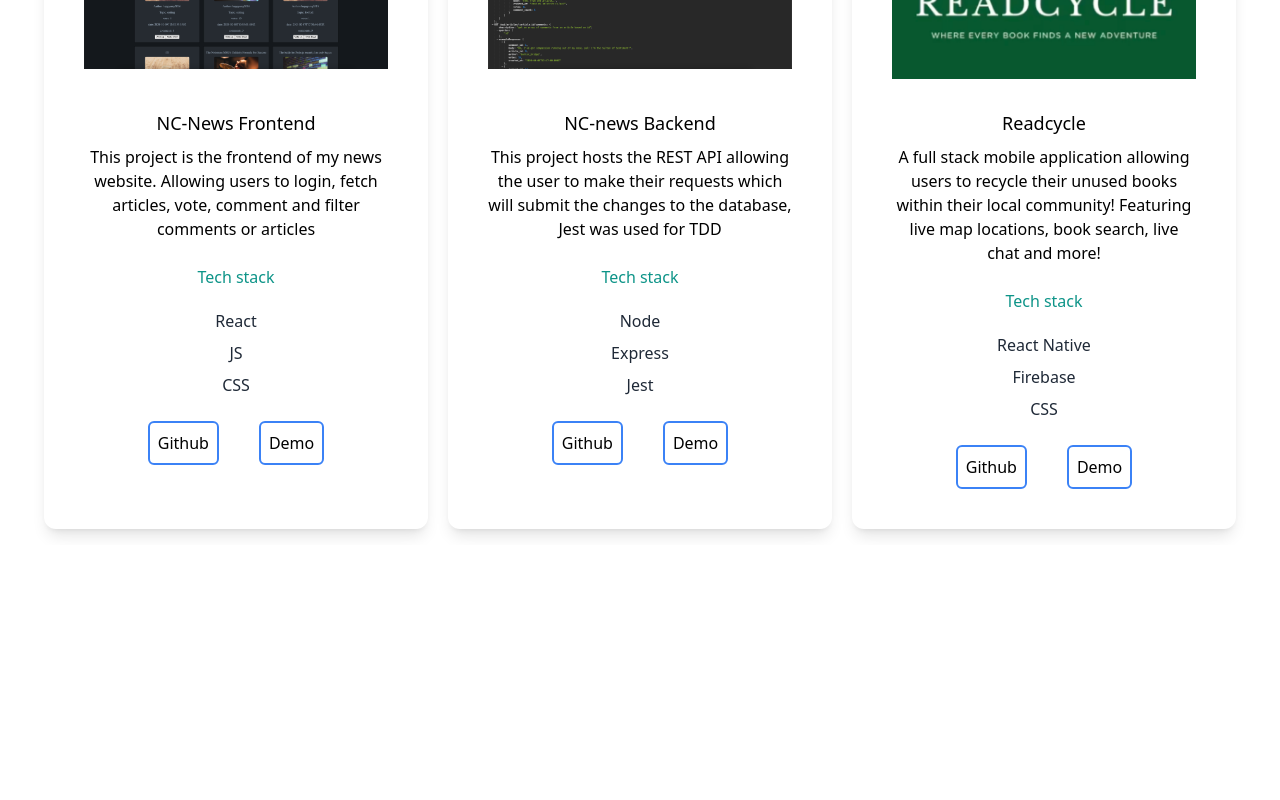
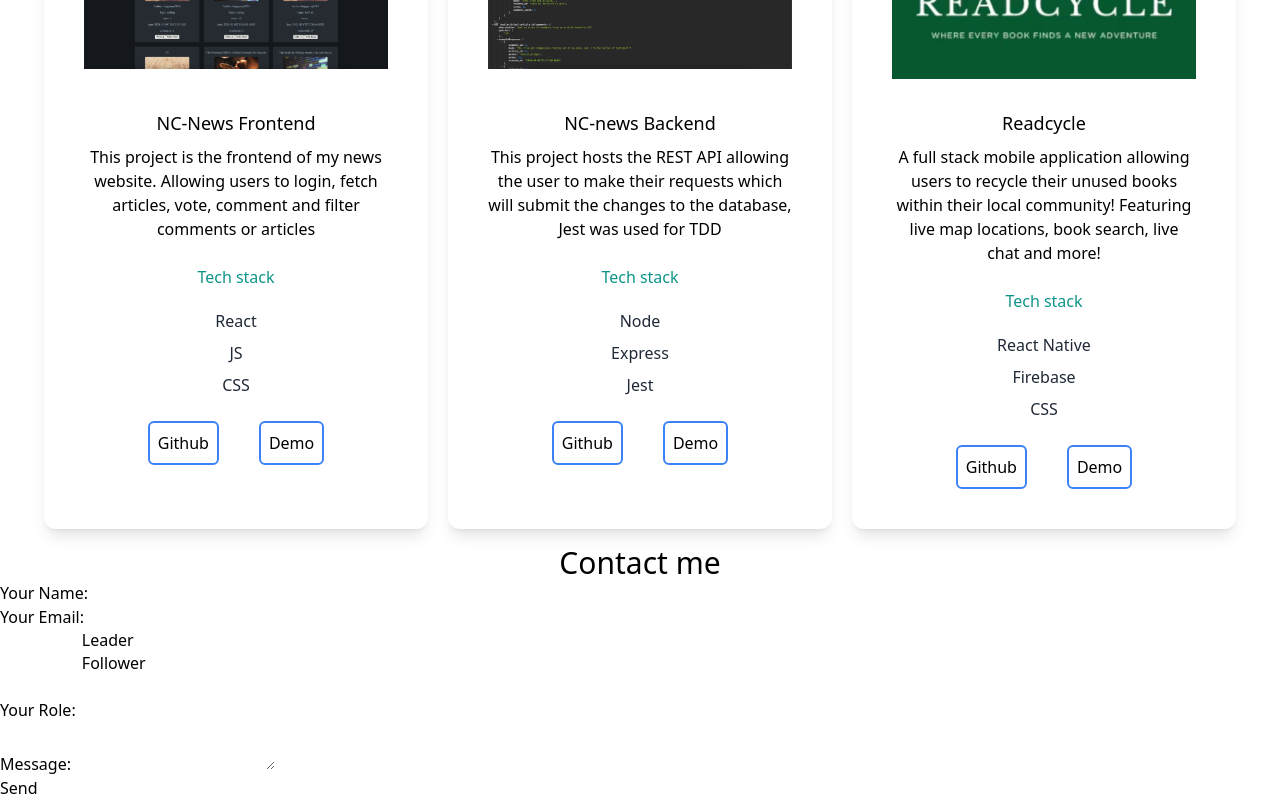
Before and after one commit to Henry-WL/portfolio, a React (Vite) app: page / in a window 1280 px wide. Shown: the part 893-1693 px from the top of the page. Before the commit the page ends 1438 px from the top, so only its background shows below. Built offline with nearby package versions, Linux system fonts and the light colour scheme.

Commit message:
contact form

```diff
--- a/src/App.jsx
+++ b/src/App.jsx
@@ -230,6 +230,53 @@ function App() {
             );
           })}
         </section>
+
+        <section>
+          <h3 className="text-center text-3xl">Contact me</h3>
+
+
+          <div className="">
+
+          {/* <form name="contact" method="POST" data-netlify="true" className="flex flex-col p-5">
+            <label htmlFor="">Name</label>
+            <input type="text" id="name" name="name" className="border-2"/>
+
+            <label htmlFor="">Email</label>
+            <input type="text" id="email" name="email" className="border-2"/>
+
+            <label htmlFor="">Message</label>
+            <input type="text" id="message" name="message" className="border-2"/>
+
+
+            <button type="submit" className="border-2 p-5 hover:bg-blue-400">Submit!</button>
+          </form> */}
+
+<form name="contact" method="POST" data-netlify="true">
+<input type="hidden" name="form-name" value="contact" />
+
+  <p>
+    <label>Your Name: <input type="text" name="name" /></label>
+  </p>
+  <p>
+    <label>Your Email: <input type="email" name="email" /></label>
+  </p>
+  <p>
+    <label>Your Role: <select name="role[]" multiple>
+      <option value="leader">Leader</option>
+      <option value="follower">Follower</option>
+    </select></label>
+  </p>
+  <p>
+    <label>Message: <textarea name="message"></textarea></label>
+  </p>
+  <p>
+    <button type="submit">Send</button>
+  </p>
+</form>
+
+
+          </div>
+        </section>
       </main>
     </div>
   );
```
